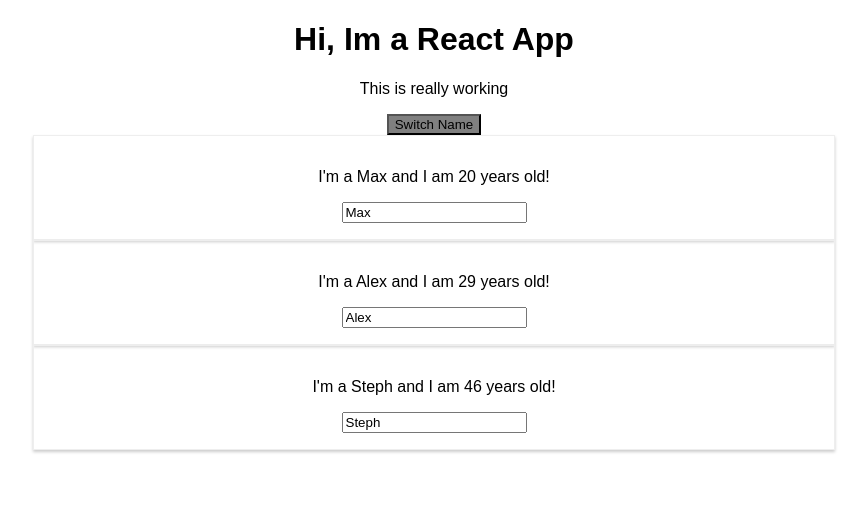
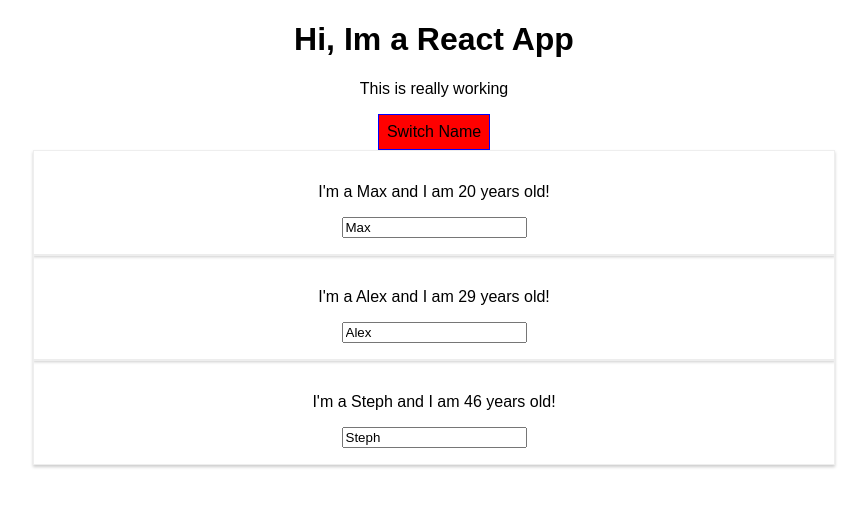
Before and after one commit to cchane4/react-guides, a React (Create React App) app: page / in a window 1280 px wide. Shown: the top 506 px of the page, without its empty margins (206-1073 px from the left). Built offline with nearby package versions, Linux system fonts and the light colour scheme.

Commit message:
styling more components

```diff
--- a/src/App.js
+++ b/src/App.js
@@ -43,6 +43,14 @@
 
 
   render() {
+    const style = {
+      backgroundColor: "red",
+      font: "inherit",
+      border: '1px solid blue',
+      padding: "8px",
+      cursor: 'pointer'
+    };
+
     return (
       // this code is actually javascript
       // its just syntactical sugar
@@ -51,7 +59,9 @@
       <div className="App">
       <h1> Hi, Im a React App</h1>
       <p> This is really working</p>
-      <button onClick={this.switchNameHandler.bind(this, "Max")}> Switch Name</button>
+      <button
+      style={style}
+      onClick={this.switchNameHandler.bind(this, "Max")}> Switch Name</button>
 
       <Person
       name={this.state.persons[0].name}
--- a/src/Person/Person.css
+++ b/src/Person/Person.css
@@ -1,5 +1,4 @@
-
-
+/* the styles here are global and have to import the file into the jsx file that you want to use the csss features */
 .Person {
     width: 60%;
     margin: auto;
```
